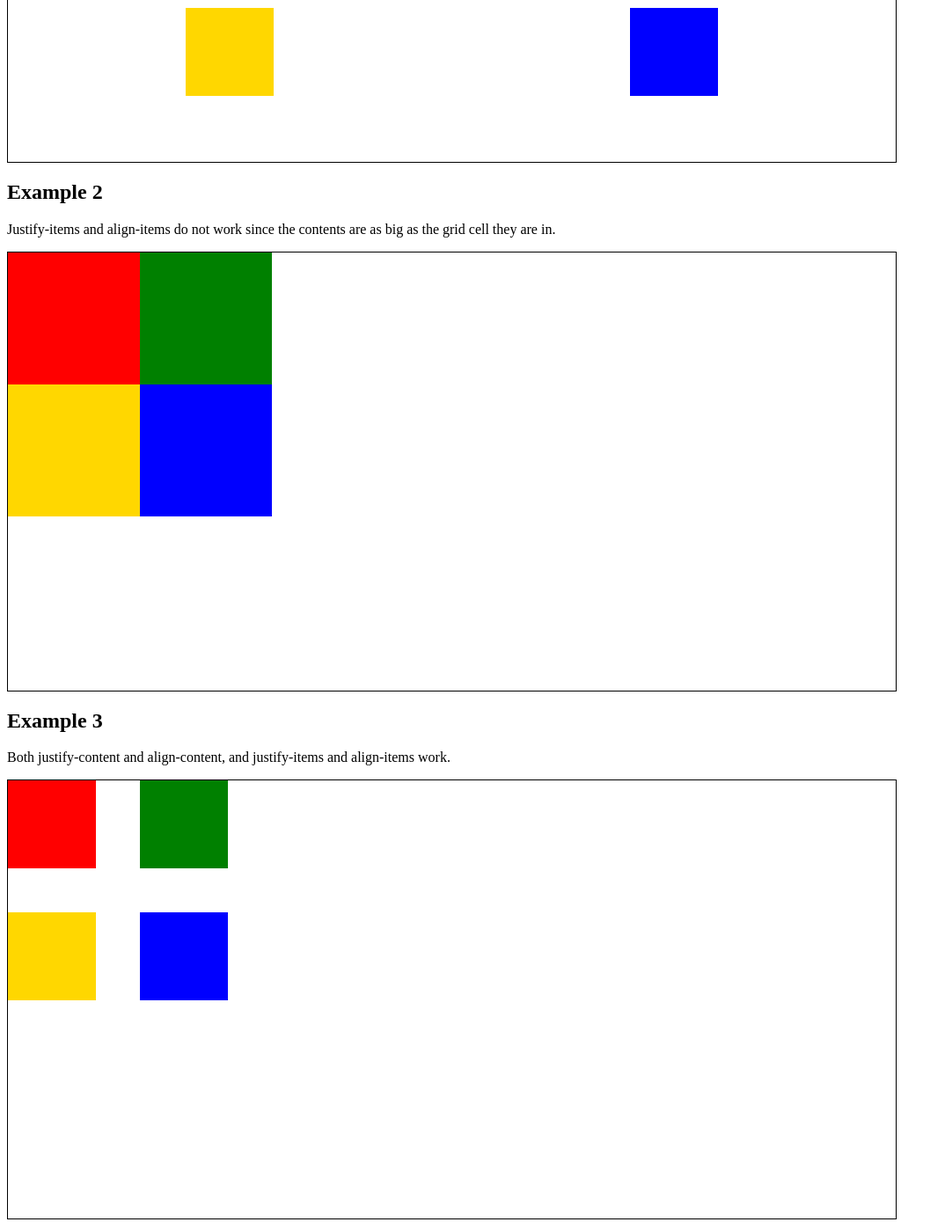
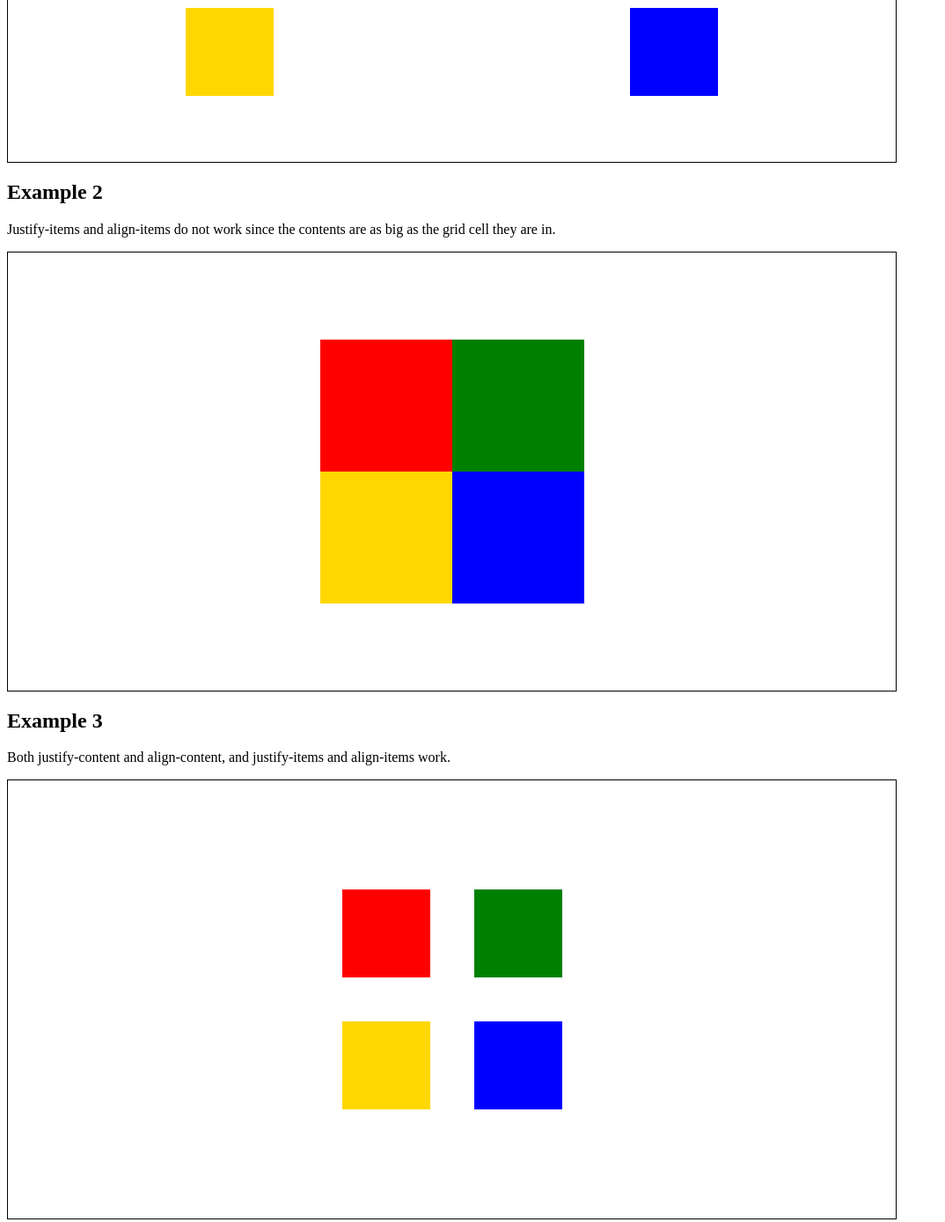
Before and after one commit to faharetana-rkt/wdd130, a plain HTML site: page exercices/W07Justify-align/index.html in a window 1280 px wide. Shown: the part 416-1805 px from the top of the page at 88% size, without its empty margins (0-1074 px from the left). Drawn offline with Linux system fonts and the light colour scheme.

Commit message:
centered and justified

```diff
--- a/exercices/W07Justify-align/styles/style.css
+++ b/exercices/W07Justify-align/styles/style.css
@@ -21,6 +21,10 @@
     display: grid;
     grid-template-columns: 150px 150px;
     grid-template-rows: 150px 150px;
+    justify-content: center;
+    align-content: center;
+    justify-items: center;
+    align-items: center;
   }
   .content3 {
     width: 80%;
@@ -29,6 +33,10 @@
     display: grid;
     grid-template-columns: 150px 150px;
     grid-template-rows: 150px 150px;
+    justify-content: center;
+    align-content: center;
+    justify-items: center;
+    align-items: center;
   }
 
   .red {
```
